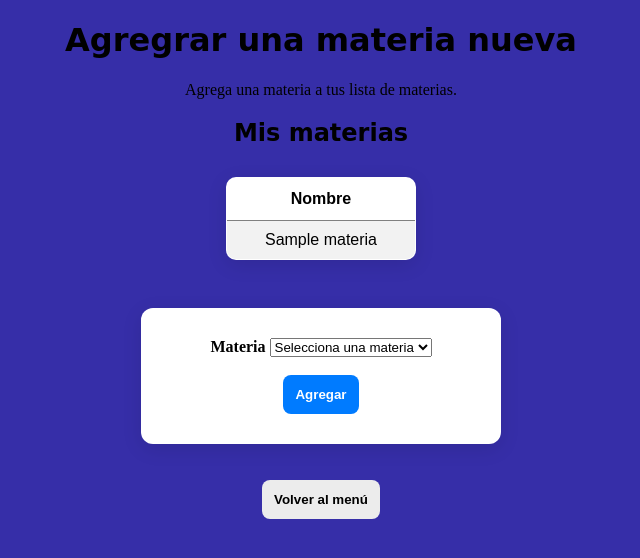
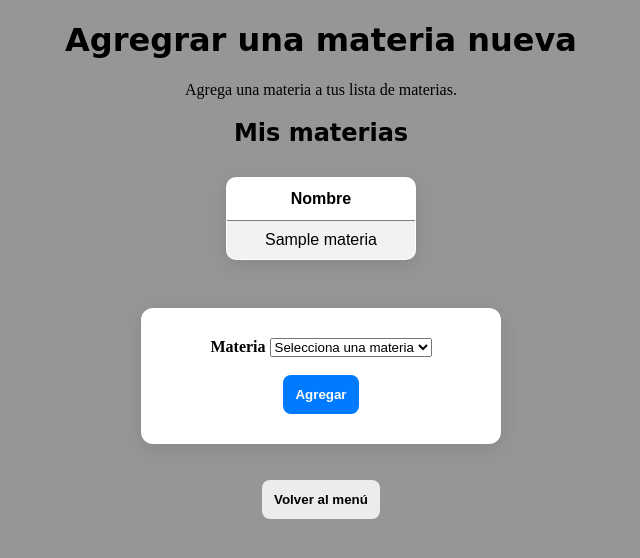
Before and after one commit to edu-dev1/app, a Flask app: template templates/reg_subjects.html in a window 1280 px wide. Shown: the top 558 px of the page, without its empty margins (319-959 px from the left). Run offline with Flask 3, Linux system fonts and the light colour scheme; the template is opened without the code that fills it: most values are stand-ins (such as "Sample title", 1, 10 or a date in 2020); parts of the project's set-up code (start-up, migrations or seed data) failed here and were passed over.

Commit message:
Update reg_subjects.html

```diff
--- a/templates/reg_subjects.html
+++ b/templates/reg_subjects.html
@@ -7,7 +7,7 @@
 
         <style>
             body{
-                background-color: rgb(54, 46, 168);              /* 🔥 necesario */
+                background-color: rgb(150, 150, 150);
                 align-items: center;
                 font-family: 16px;
                 text-align: center;
```
